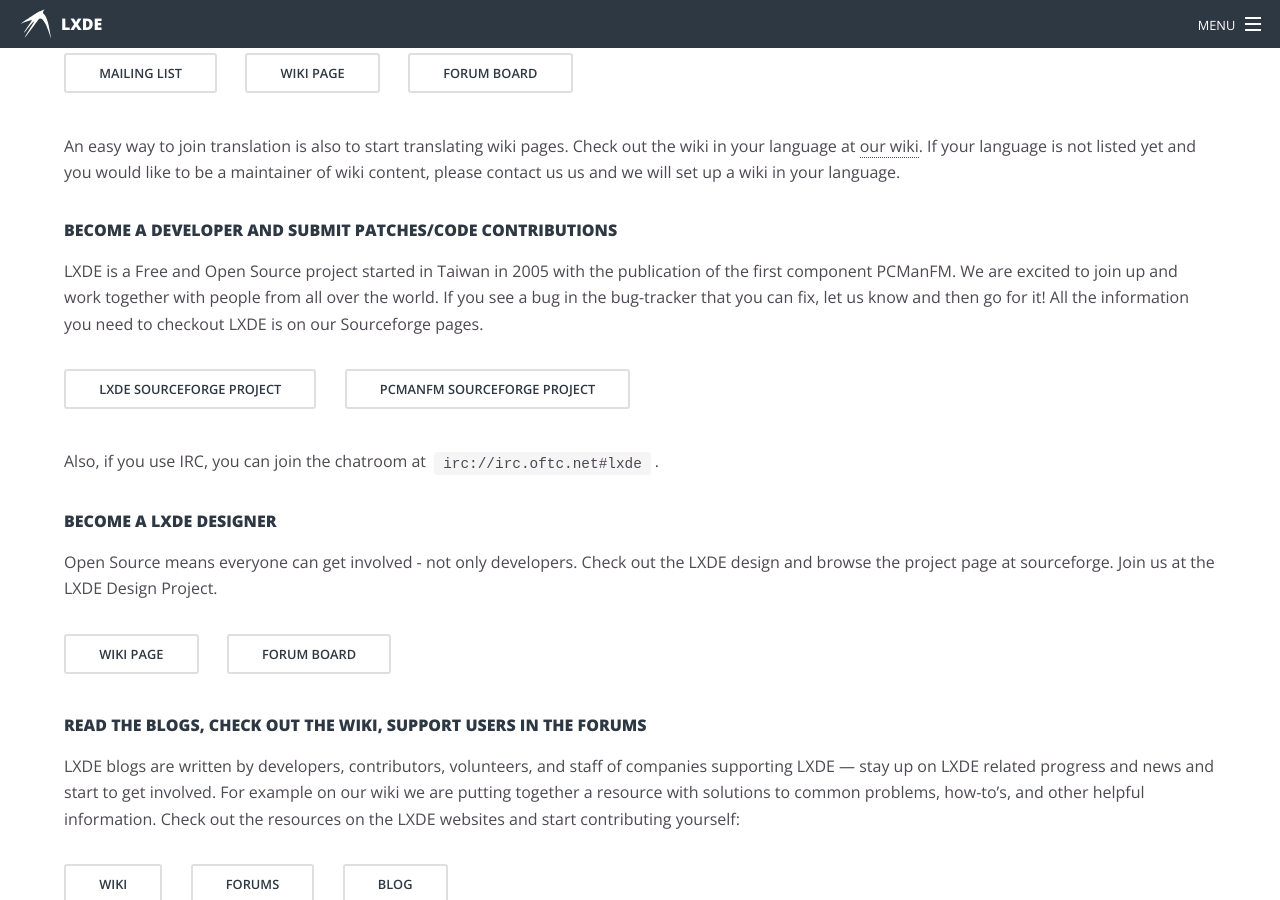
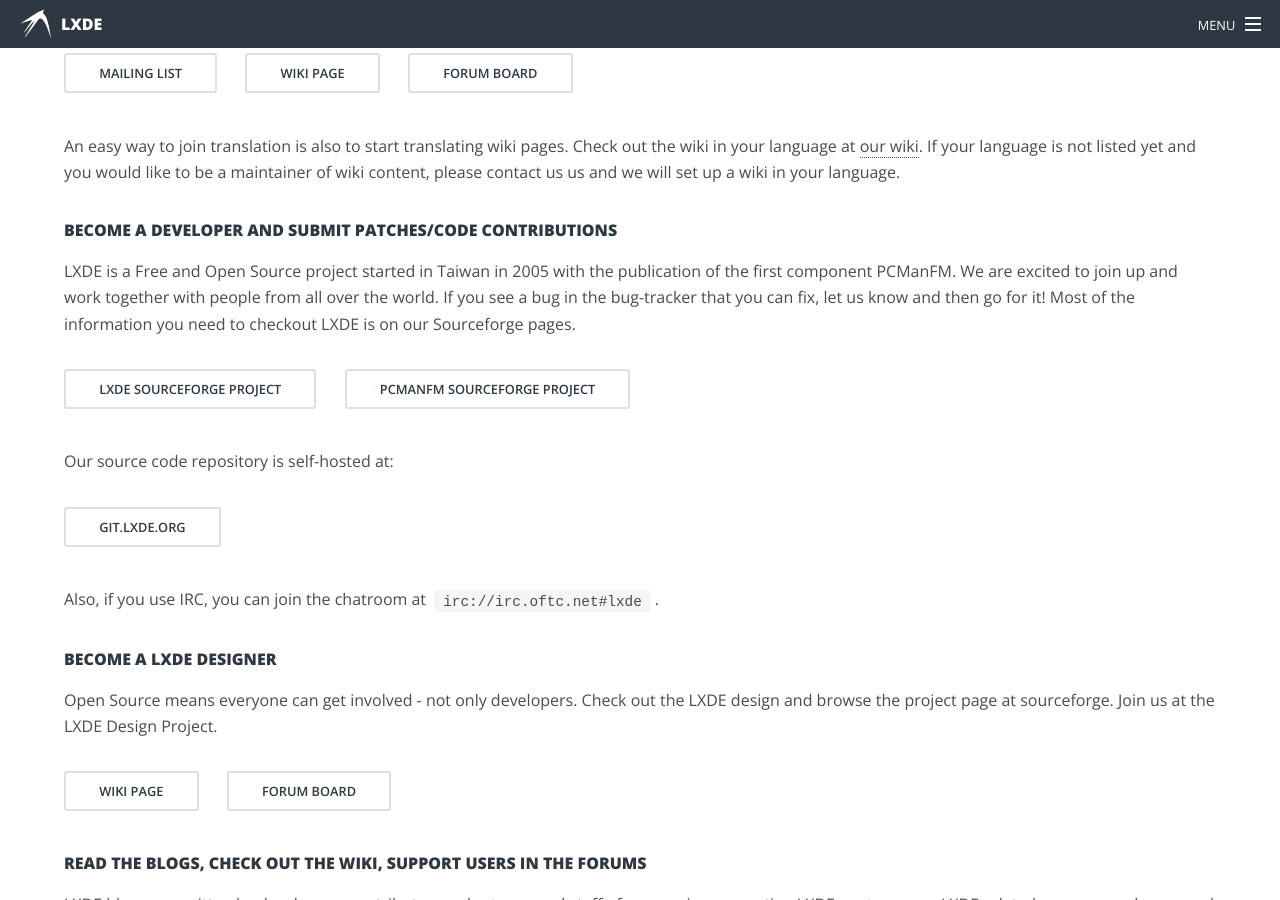
Before and after one commit to lxde/lxde.github.io, a Jekyll site: the page built from join.md, in a window 1280 px wide and 900 px high, scrolled down 1022 px. Built offline with Jekyll 4.4.1, drawn with Linux system fonts in a browser that asks for light colours.

Commit message:
feat: add git.lxde.org

```diff
--- a/join.md
+++ b/join.md
@@ -55,12 +55,17 @@
 LXDE is a Free and Open Source project started in Taiwan in 2005 with the
 publication of the first component PCManFM. We are excited to join up and work
 together with people from all over the world. If you see a bug in the
-bug-tracker that you can fix, let us know and then go for it! All the
+bug-tracker that you can fix, let us know and then go for it! Most of the
 information you need to checkout LXDE is on our Sourceforge pages.
 
 <ul class="actions">
   <li><a href="https://sourceforge.net/projects/lxde/" class="button">LXDE Sourceforge Project</a></li>
   <li><a href="https://sourceforge.net/projects/pcmanfm/" class="button">PCManFM Sourceforge Project</a></li>
+</ul>
+
+Our source code repository is self-hosted at:
+<ul class="actions">
+  <li><a href="https://git.lxde.org" class="button">git.lxde.org</a></li>
 </ul>
 
 Also, if you use IRC, you can join the chatroom at
```
